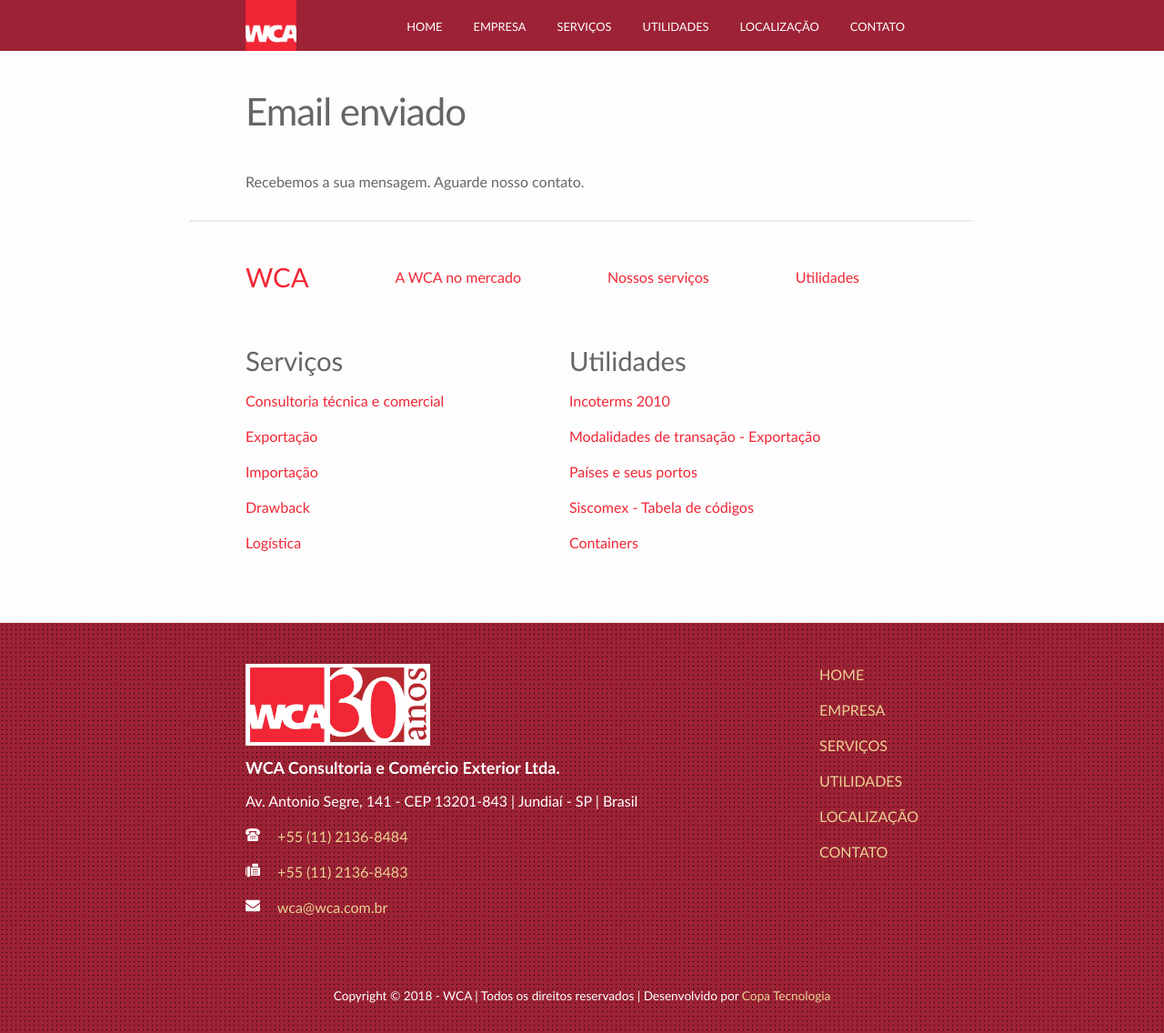
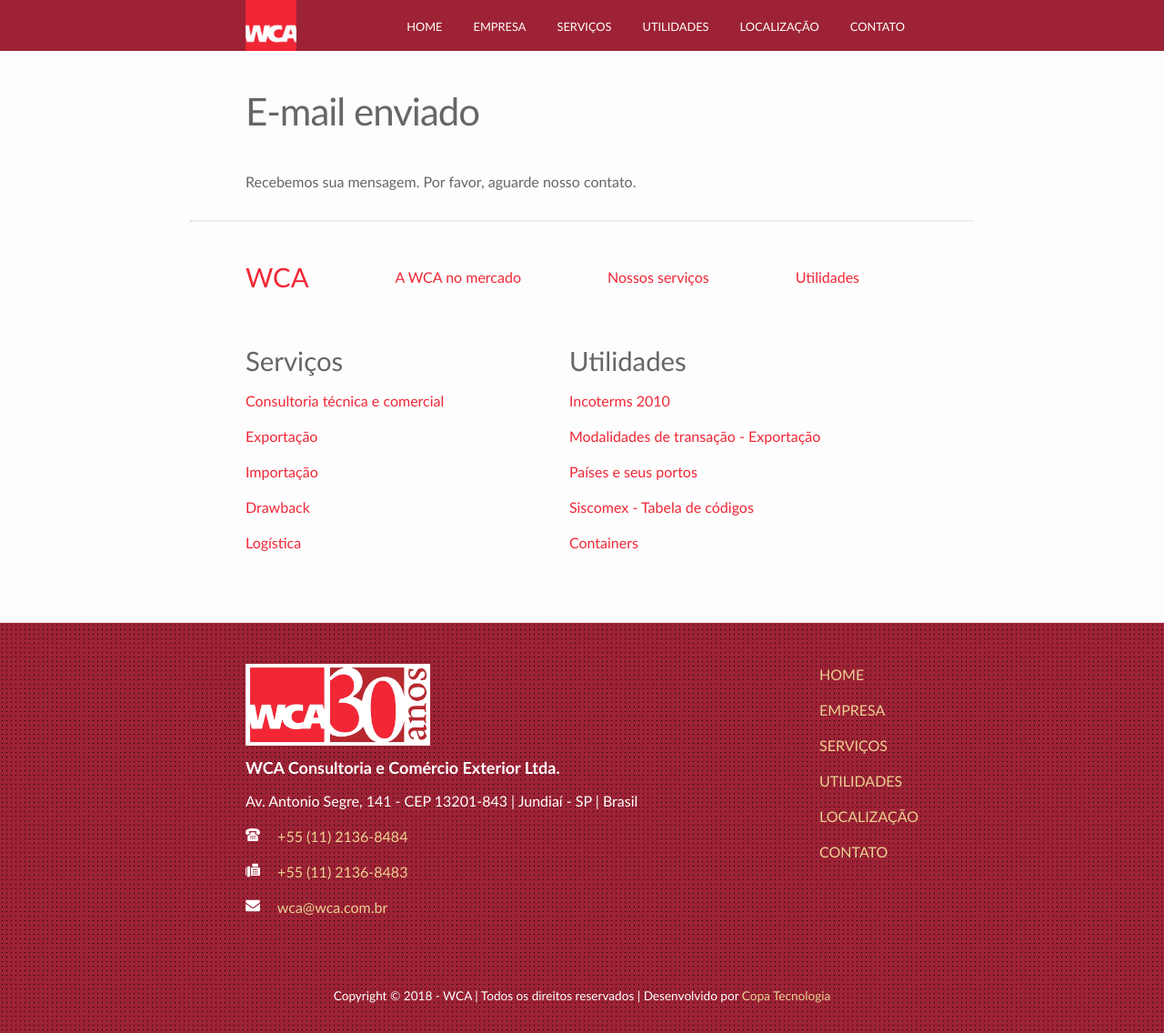
Before and after one commit to WCAComex/wcacomex.github.io, a Jekyll site: the page built from email_enviado.md, in a window 1280 px wide. Shown: the whole page at 91% size. Built offline with Jekyll 4.4.1, drawn with Linux system fonts in a browser that asks for light colours.

Commit message:
Update email_enviado.md
ajuste no texto.

```diff
--- a/email_enviado.md
+++ b/email_enviado.md
@@ -1,9 +1,9 @@
 ---
-title: Email enviado
+title: E-mail enviado
 layout: page
 ---
 
-Recebemos a sua mensagem. Aguarde nosso contato.
+Recebemos sua mensagem. Por favor, aguarde nosso contato.
 
 ---
 
```
